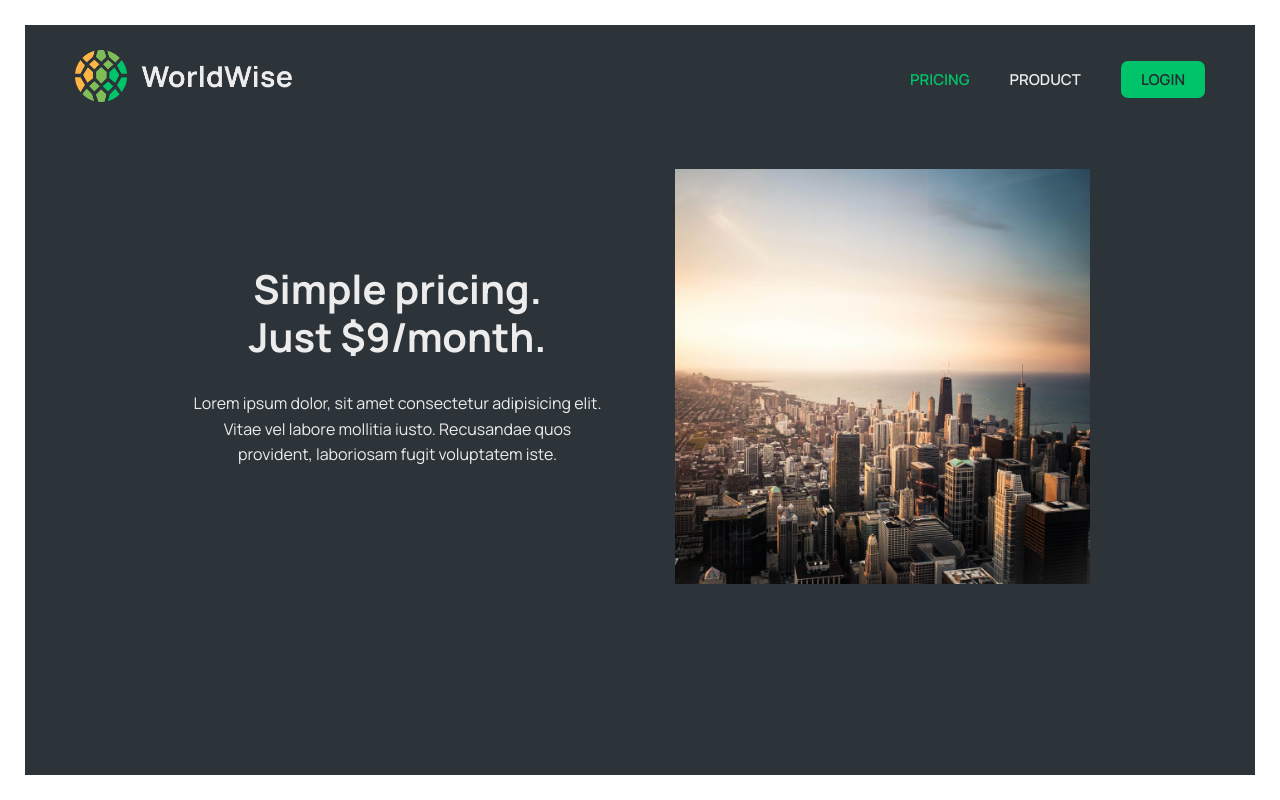
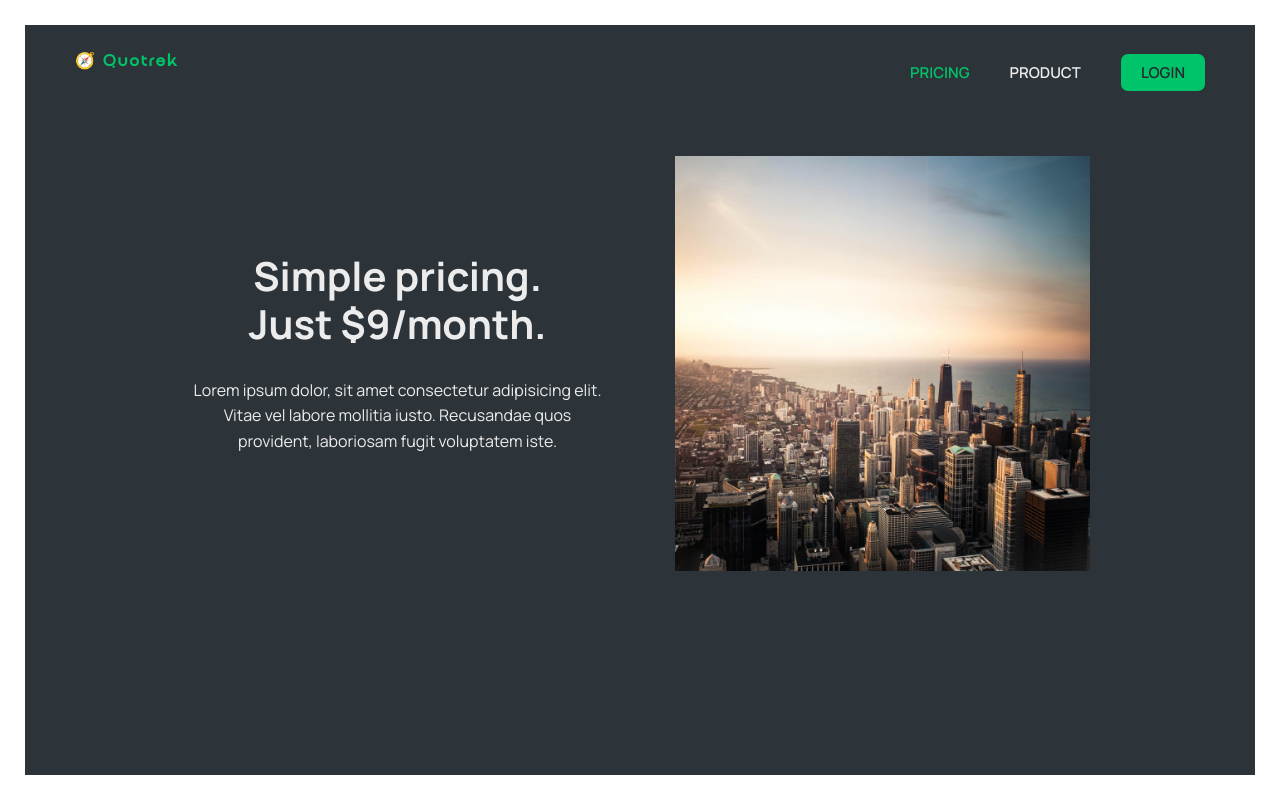
Before and after one commit to Jonniie/Quotrek, a React (Vite) app: page /pricing in a window 1280 px wide. Built offline with nearby package versions, Linux system fonts and the light colour scheme; no server answers.

Commit message:
feat: Integrate Supabase for location tracking and update branding to Quotrek

```diff
--- a/package.json
+++ b/package.json
@@ -12,6 +12,7 @@
   "dependencies": {
     "@clerk/clerk-react": "^5.28.2",
     "@clerk/themes": "^2.2.34",
+    "@supabase/supabase-js": "^2.49.4",
     "axios": "^1.8.4",
     "react": "^19.0.0",
     "react-dom": "^19.0.0",
--- a/src/App.jsx
+++ b/src/App.jsx
@@ -7,7 +7,6 @@ import AppLayout from "./pages/AppLayout";
 import Pricing from "./pages/Pricing";
 import CityList from "./components/CityList";
 
-import { ClerkProvider, SignIn } from "@clerk/clerk-react";
 import Login from "./pages/Login";
 
 function App() {
--- a/src/components/Footer.jsx
+++ b/src/components/Footer.jsx
@@ -4,7 +4,7 @@ export default function Footer() {
   return (
     <footer className={styles.footer}>
       <p className={styles.copyright}>
-        &copy; Copyright {new Date().getFullYear()} by GeoLog Inc.
+        &copy; Copyright {new Date().getFullYear()} by Quotrek Inc.
       </p>
     </footer>
   );
--- a/src/components/Logo.jsx
+++ b/src/components/Logo.jsx
@@ -4,7 +4,8 @@ import { Link } from "react-router-dom";
 function Logo() {
   return (
     <Link to="/">
-      <img src="/logo.png" alt="WorldWise logo" className={styles.logo} />
+      {/* <img src="/logo.png" alt="Geolog logo" className={styles.logo} /> */}
+      <p className={styles.logo}>🧭 Quotrek</p>
     </Link>
   );
 }
--- a/src/components/Logo.module.css
+++ b/src/components/Logo.module.css
@@ -1,3 +1,18 @@
+@font-face {
+  font-family: Qurova;
+  src: url(/public/fonts/QurovaDEMO-Regular.otf) format("opentype");
+}
+
 .logo {
-  height: 5.2rem;
+  color: var(--color-brand--2);
+  display: flex;
+  align-items: center;
+  justify-content: center;
+  gap: 0.5rem;
+
+  font-size: 3.5rem;
+  letter-spacing: 2px;
+
+  font-family: Qurova;
+  text-transform: none;
 }
--- a/src/components/SideBar.jsx
+++ b/src/components/SideBar.jsx
@@ -1,3 +1,4 @@
+/* eslint-disable no-unused-vars */
 import { Outlet } from "react-router-dom";
 import AppNav from "./AppNav";
 import Logo from "./Logo";
@@ -5,13 +6,21 @@ import styles from "./Sidebar.module.css";
 import Footer from "./Footer";
 import User from "./User";
 
-export default function SideBar() {
+export default function SideBar({ locations, loading }) {
+  // console.log("locations", locations);
   return (
     <div className={styles.sidebar}>
       <Logo />
       <AppNav />
       <User />
-      <Outlet />
+      {loading ? (
+        <p>Loading</p>
+      ) : (
+        <>
+          <Outlet />
+        </>
+      )}
+
       <Footer />
     </div>
   );
--- a/src/index.css
+++ b/src/index.css
@@ -76,3 +76,9 @@ input:focus {
     "description": "Import CSS Module as `styles`"
   },
 */
+
+a:-webkit-any-link {
+  color: var(--color-brand--2);
+  text-decoration: none;
+  transition: all 0.2s;
+}
--- a/src/pages/AppLayout.jsx
+++ b/src/pages/AppLayout.jsx
@@ -1,11 +1,56 @@
+("use client");
 import Map from "../components/Map";
 import SideBar from "../components/SideBar";
 import styles from "./AppLayout.module.css";
 
+import { useEffect, useState } from "react";
+import { createClient } from "@supabase/supabase-js";
+import { useSession, useUser } from "@clerk/clerk-react";
+
+const supabaseUrl = import.meta.env.VITE_SUPABASE_URL;
+const supabaseAnonKey = import.meta.env.VITE_SUPABASE_ANON_KEY;
+
 export default function AppLayout() {
+  const [locations, setLocations] = useState([]);
+  const [loading, setLoading] = useState(true);
+
+  const { user } = useUser();
+  const { session } = useSession();
+
+  function createClerkSupabaseClient() {
+    return createClient(supabaseUrl, supabaseAnonKey, {
+      async accessToken() {
+        return session?.getToken() ?? null;
+      },
+    });
+  }
+
+  const client = createClerkSupabaseClient();
+
+  useEffect(() => {
+    if (!user) return;
+    async function fetchLocations() {
+      const { data, error } = await client
+        .from("locations")
+        .select("*")
+        .eq("user_id", user.id);
+      if (error) {
+        console.error("Error fetching locations:", error);
+      } else {
+        setLocations(data);
+      }
+      setLoading(false);
+    }
+    fetchLocations();
+  }, [client, user]);
+
   return (
     <div className={styles.app}>
-      <SideBar />
+      <SideBar
+        loading={loading}
+        locations={locations}
+        setLocations={setLocations}
+      />
       <Map />
     </div>
   );
--- a/src/pages/Homepage.jsx
+++ b/src/pages/Homepage.jsx
@@ -12,12 +12,13 @@ export default function Homepage() {
         <h1>
           You travel the world.
           <br />
-          WorldWise keeps track of your adventures.
+          Quotrek keeps track of your adventures.
         </h1>
         <h2>
-          A world map that tracks your footsteps into every city you can think
-          of. Never forget your wonderful experiences, and show your friends how
-          you have wandered the world.
+          A world map that traces your journey, one city at a time. Capture the
+          memories of every place you've explored and relive the experiences
+          that shaped your travels. Share your adventures and let the world see
+          where you've wandered.
         </h2>
         <Link to={isSignedIn ? "/app" : "/signup"} className="cta">
           Start tracking now
```
Also changed, not shown: public/fonts/QurovaDEMO-Regular.otf (added), 1 other file (tests, documents, lock files or other folders).
